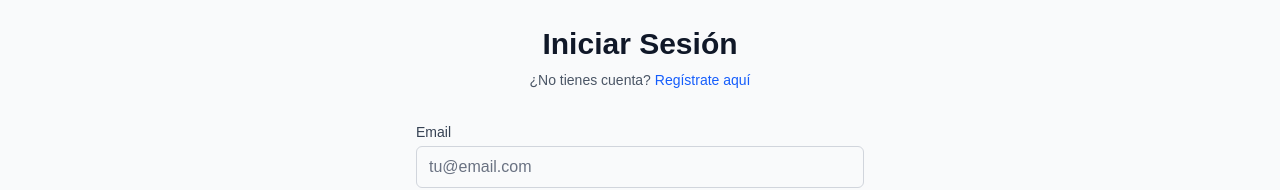
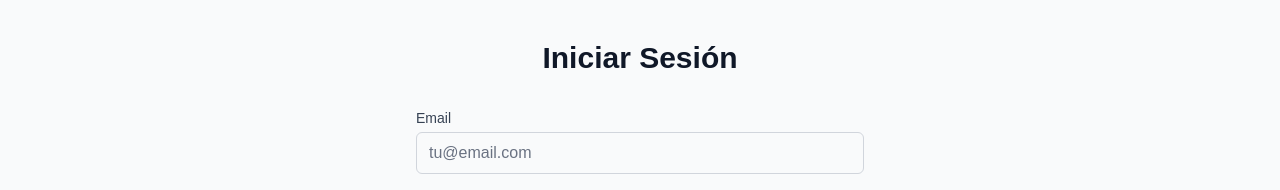
Before and after one commit to appesteticaprohub/EsteticaProHub_U, a Next.js app: page /login in a window 1280 px wide. Shown: the part 275-465 px from the top of the page. Built offline with nearby package versions, Linux system fonts and the light colour scheme; no server answers.

Commit message:
Diseño login quitar opción Regístrate aquí

```diff
--- a/src/app/login/page.tsx
+++ b/src/app/login/page.tsx
@@ -50,12 +50,6 @@ function LoginContent() {
           <h2 className="mt-6 text-center text-3xl font-extrabold text-gray-900">
             Iniciar Sesión
           </h2>
-          <p className="mt-2 text-center text-sm text-gray-600">
-            ¿No tienes cuenta?{' '}
-            <Link href="/registro" className="font-medium text-blue-600 hover:text-blue-500">
-              Regístrate aquí
-            </Link>
-          </p>
         </div>
 
         <form className="mt-8 space-y-6" onSubmit={handleSubmit}>
```
